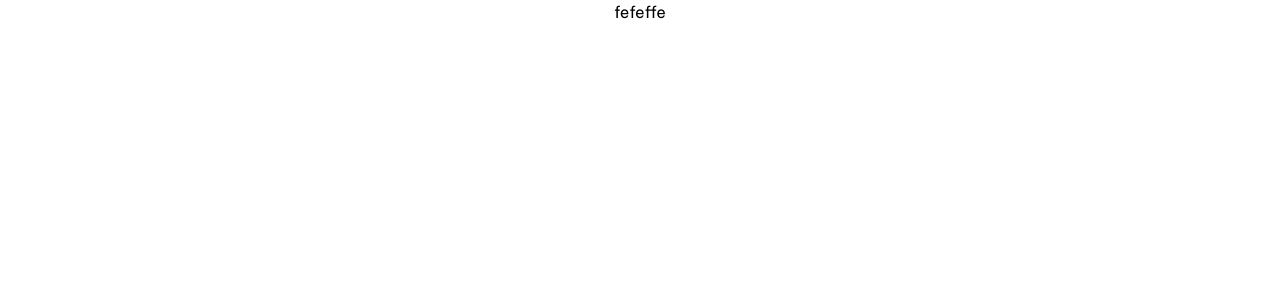
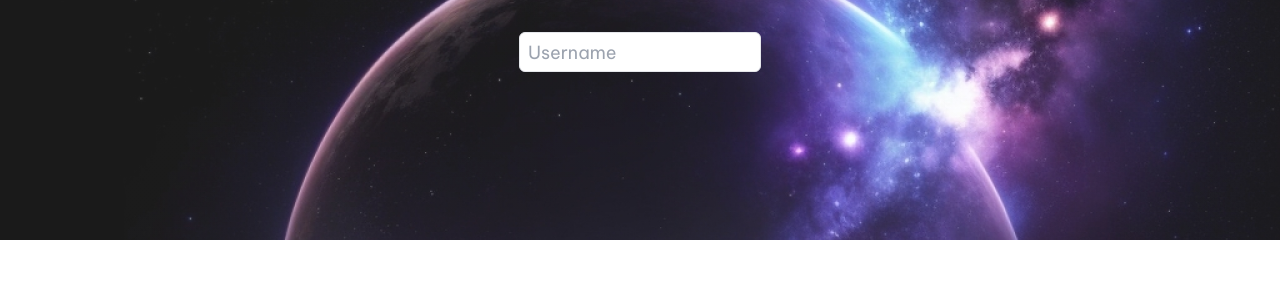
Before and after one commit to Edmilson-C/github-profile, a React (Vite) app: page / in a window 1280 px wide. Shown: the top 300 px of the page. Built offline with nearby package versions, Linux system fonts and the light colour scheme.

Commit message:
feat: :sparkles: create header component

```diff
--- /dev/null
+++ b/src/components/layout/Header.tsx
@@ -0,0 +1,17 @@
+import InputText from '../common/inputs/InputText'
+
+import HeroImage from '../../assets/images/hero-image-github-profile.png'
+
+const Header = () => (
+  <header
+    className="pt-8 w-screen flex justify-center bg-cover"
+    style={{
+      backgroundImage: `linear-gradient(to bottom, rgba(255,255,255,0.1), rgba(255,255,255,0.1)), url(${HeroImage})`,
+      height: '30vh'
+    }}
+  >
+    <InputText type="text" className="w-auto" size="lg" placeholder="Username" />
+  </header>
+)
+
+export default Header
--- a/src/pages/Index.tsx
+++ b/src/pages/Index.tsx
@@ -1,7 +1,9 @@
+import Header from '../components/layout/Header'
+
 function Index() {
   return (
-    <div className="w-screen flex flex-col justify-center items-center">
-      fefeffe
+    <div className="w-screen h-screen flex flex-col">
+      <Header />
     </div>
   )
 }
```
